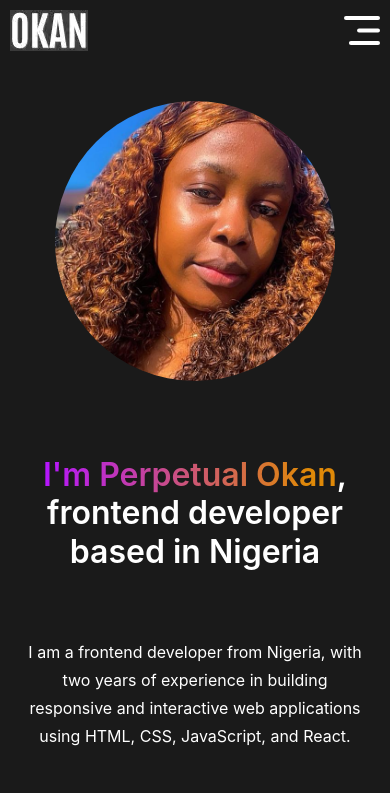
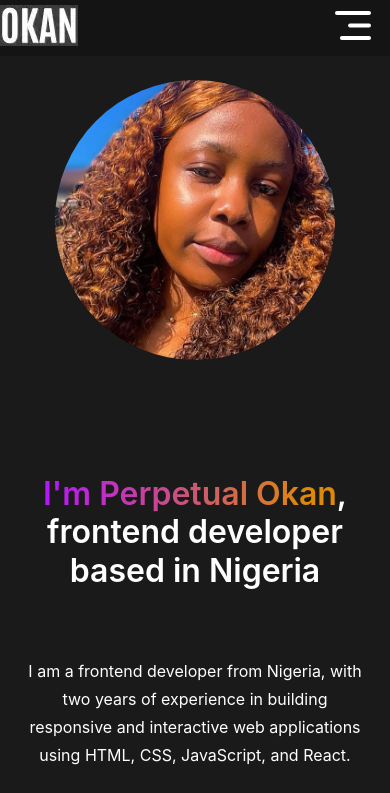
Before and after one commit to Perpetualisi/Isi-Portfolio2, a React (Vite) app: page / in a window 390 px wide. Shown: the top 793 px of the page. Built offline with nearby package versions, Linux system fonts and the light colour scheme.

Commit message:
Made navbar fixed, updated mobile behavior, and improved Hero section

```diff
--- a/src/Components/Hero/Hero.css
+++ b/src/Components/Hero/Hero.css
@@ -123,6 +123,9 @@
     margin-top: 40px;
     width: 280px;
     height: 280px;
+    /* z-index: 1000; */
+    padding: 40px 0;
+
   }
 
   .hero h1 {
--- a/src/Components/Hero/Hero.jsx
+++ b/src/Components/Hero/Hero.jsx
@@ -13,7 +13,7 @@ const Hero = () => {
   };
 
   return (
-    <div className="hero">
+    <div id="hero" className="hero">
       <img src={profile} alt="Perpetual Okan" />
       <h1>
          <span>I'm Perpetual Okan</span>,<br />
--- a/src/Components/Navbar/Navbar.css
+++ b/src/Components/Navbar/Navbar.css
@@ -3,6 +3,13 @@
   align-items: center;
   justify-content: space-between;
   margin: 20px 170px;
+  position: fixed;
+  background-color: rgb(21, 20, 20);
+  width: 100%;
+  z-index: 1000;
+  padding: 10px 0;
+  left: -170px;
+  top: -30px;
 }
 .nav-menu {
   display: flex;
@@ -53,14 +60,19 @@
 @media (max-width: 768px) {
   .navbar {
     margin: 10px;
+    padding: 10px 20px;
+    left: -30px;
+    top: -15px;
+    height: -10px;
   }
   .nav-connect {
     display: none;
   }
   .nav-mob-open {
     display: block;
-    /* position: fixed; */
+    position: fixed;
     right: 19px;
+    z-index: 1100;
   }
   .nav-mob-close {
     display: block;
--- a/src/Components/Navbar/Navbar.jsx
+++ b/src/Components/Navbar/Navbar.jsx
@@ -30,7 +30,7 @@ const Navbar = () => {
       <ul ref={menuRef} className='nav-menu'>
         <img src={menu_close} onClick={closeMenu} alt="Close Menu" className="nav-mob-close" />
         <li>
-          <AnchorLink className='anchor-link' href='#home' onClick={() => handleLinkClick("home")}>
+          <AnchorLink className='anchor-link' href='#hero' onClick={() => handleLinkClick("home")}>
             Home
           </AnchorLink>
           {menu === "home" ? <img src={underline} alt='' /> : <></>}
```
